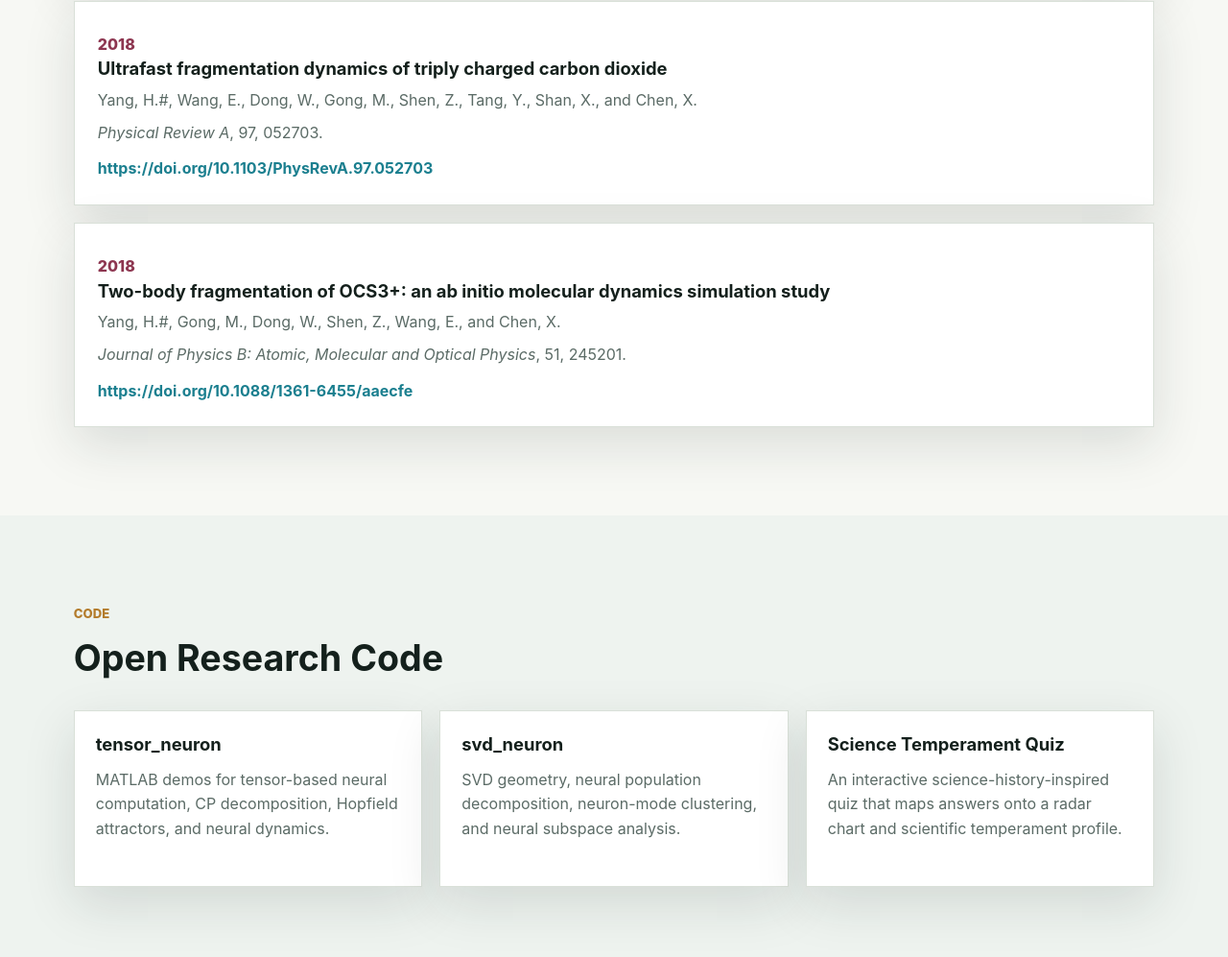
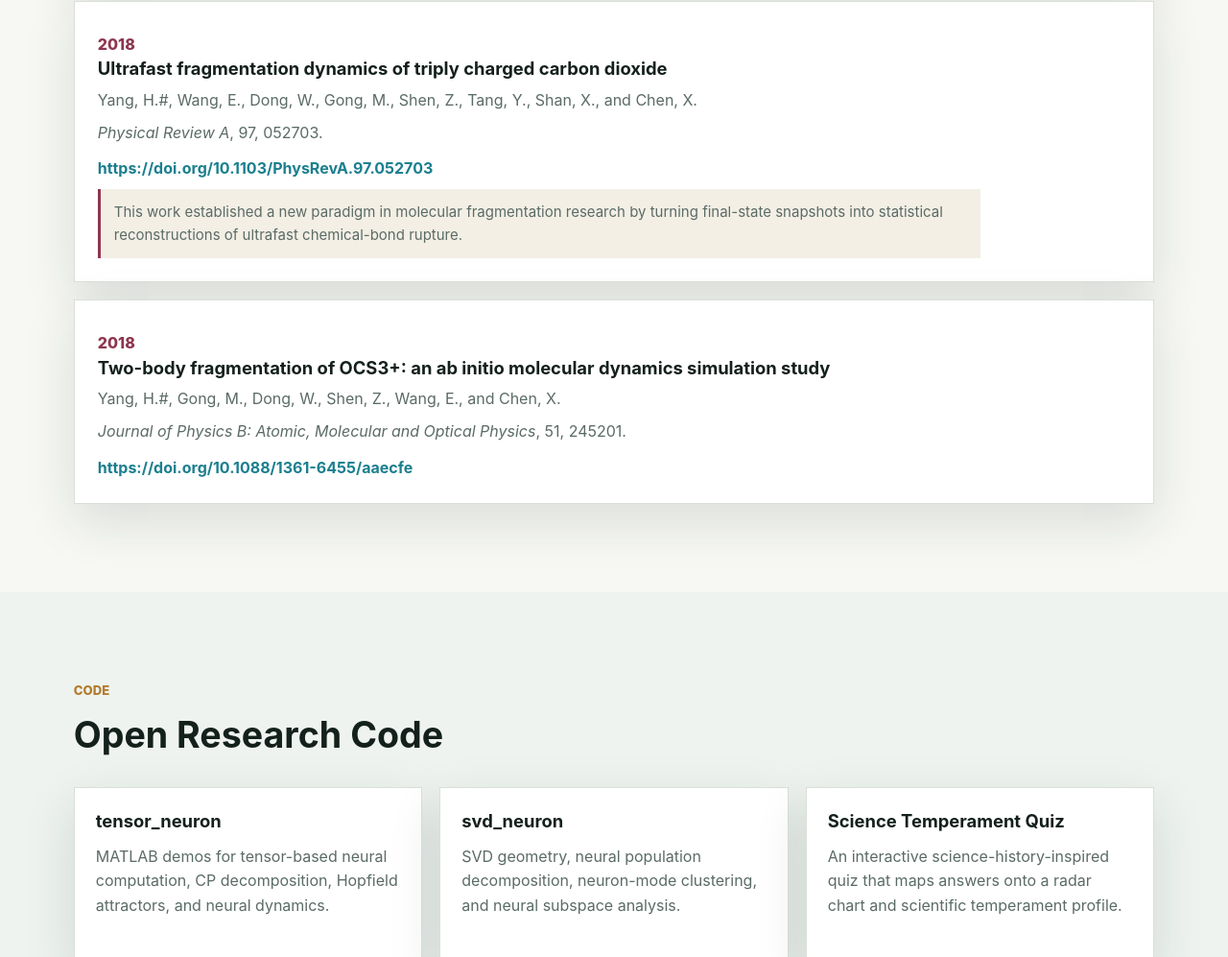
Before and after one commit to hongjiangyang/hongjiangyang.github.io, a plain HTML site: page index.html in a window 1280 px wide. Shown: the part 2148-3145 px from the top of the page at 96% size. Drawn offline with Linux system fonts and the light colour scheme.

Commit message:
Add impact note for Phys Rev A paper

```diff
--- a/index.html
+++ b/index.html
@@ -102,6 +102,7 @@
               <p>Yang, H.#, Wang, E., Dong, W., Gong, M., Shen, Z., Tang, Y., Shan, X., and Chen, X.</p>
               <p><em>Physical Review A</em>, 97, 052703.</p>
               <a href="https://doi.org/10.1103/PhysRevA.97.052703">https://doi.org/10.1103/PhysRevA.97.052703</a>
+              <p class="pub-note">This work established a new paradigm in molecular fragmentation research by turning final-state snapshots into statistical reconstructions of ultrafast chemical-bond rupture.</p>
             </article>
 
             <article class="publication">
--- a/style.css
+++ b/style.css
@@ -236,6 +236,14 @@
   font-weight: 800;
 }
 
+.pub-note {
+  max-width: 920px;
+  padding: 12px 14px;
+  border-left: 3px solid var(--wine);
+  background: #f3efe5;
+  font-size: 15px;
+}
+
 .project-grid {
   display: grid;
   grid-template-columns: repeat(3, minmax(0, 1fr));
```
